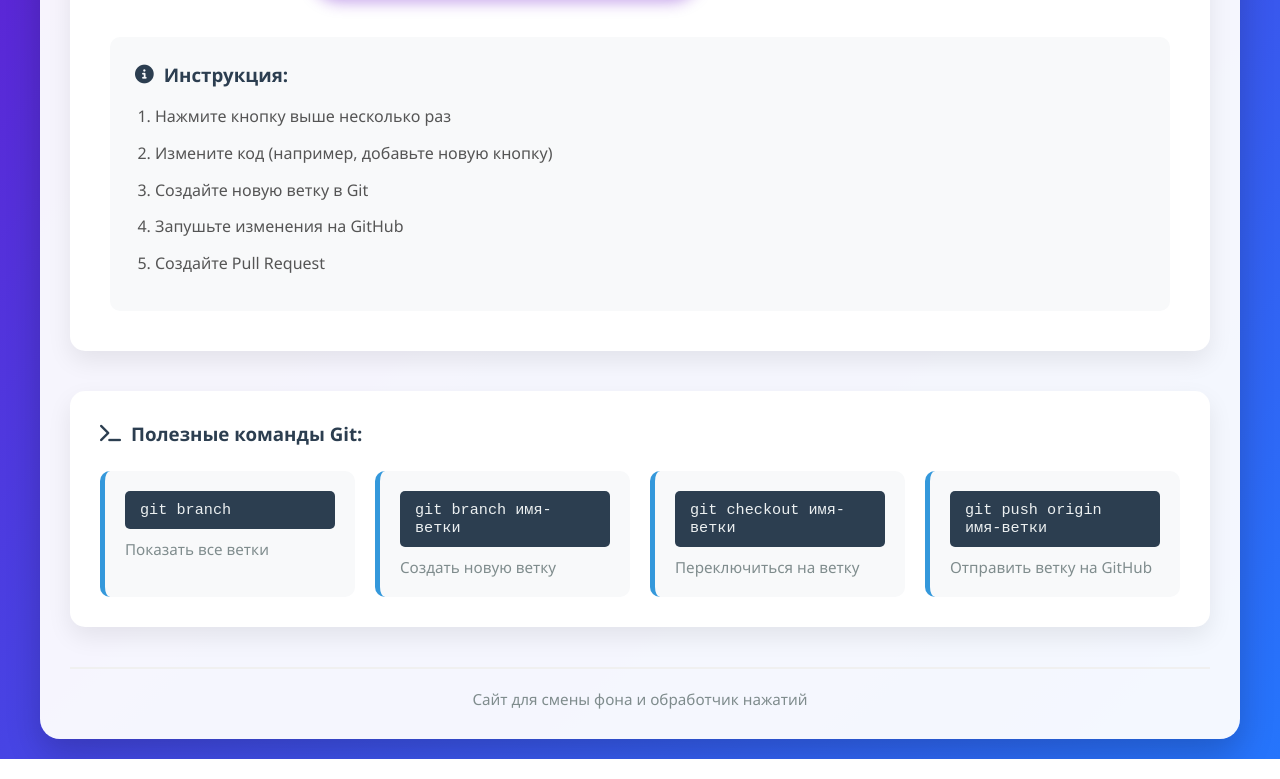
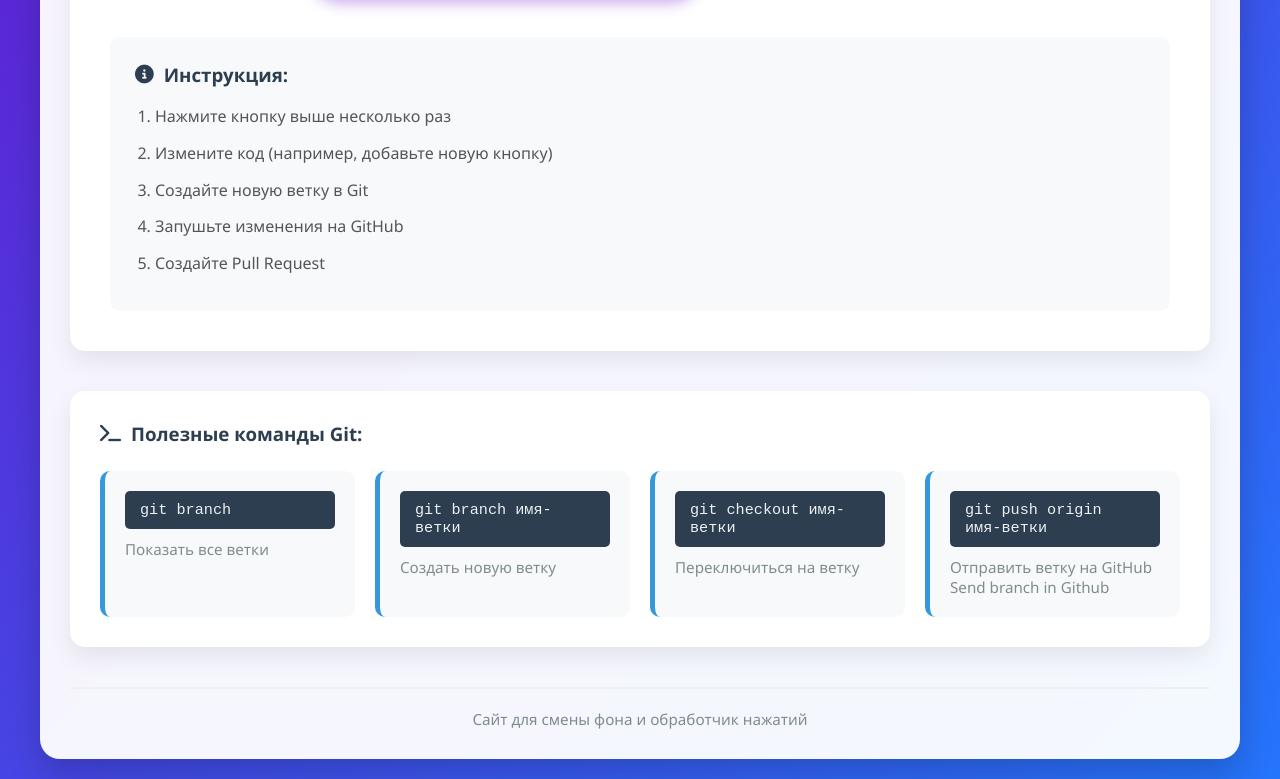
Before and after one commit to dimasic238/test, a plain HTML site: page index.html in a window 1280 px wide. Shown: the part 585-1364 px from the top of the page. Drawn offline with Linux system fonts and the light colour scheme.

Commit message:
Новые изменения для issue_2

```diff
--- a/index.html
+++ b/index.html
@@ -61,6 +61,7 @@
                     <div class="command-card">
                         <code>git push origin имя-ветки</code>
                         <p>Отправить ветку на GitHub</p>
+                        <p>Send branch in Github</p>
                     </div>
                 </div>
             </div>
```
